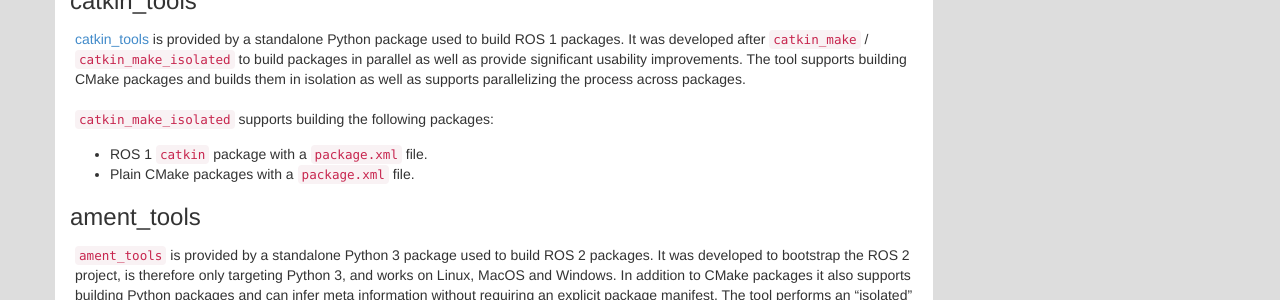
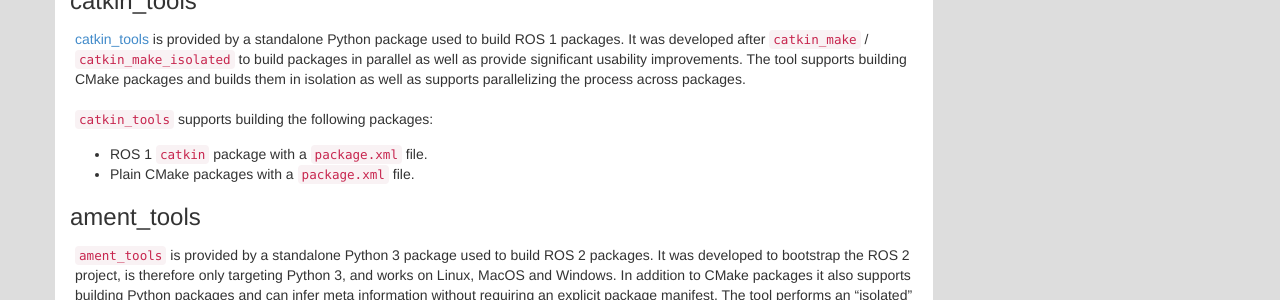
Before and after one commit to ros2/design, a Jekyll site: the page built from articles/101_build_tool.md, in a window 1280 px wide and 900 px high, scrolled down 3513 px. Shown: the part 148-448 px from the top of the window. Built offline with Jekyll 4.4.1, drawn with Linux system fonts in a browser that asks for light colours; nearby versions of some CDN libraries.

Commit message:
fixed copy-n-paste

```diff
--- a/articles/101_build_tool.md
+++ b/articles/101_build_tool.md
@@ -189,7 +189,7 @@
 It was developed after `catkin_make` / `catkin_make_isolated` to build packages in parallel as well as provide significant usability improvements.
 The tool supports building CMake packages and builds them in isolation as well as supports parallelizing the process across packages.
 
-`catkin_make_isolated` supports building the following packages:
+`catkin_tools` supports building the following packages:
 
 - ROS 1 `catkin` package with a `package.xml` file.
 - Plain CMake packages with a `package.xml` file.
```
